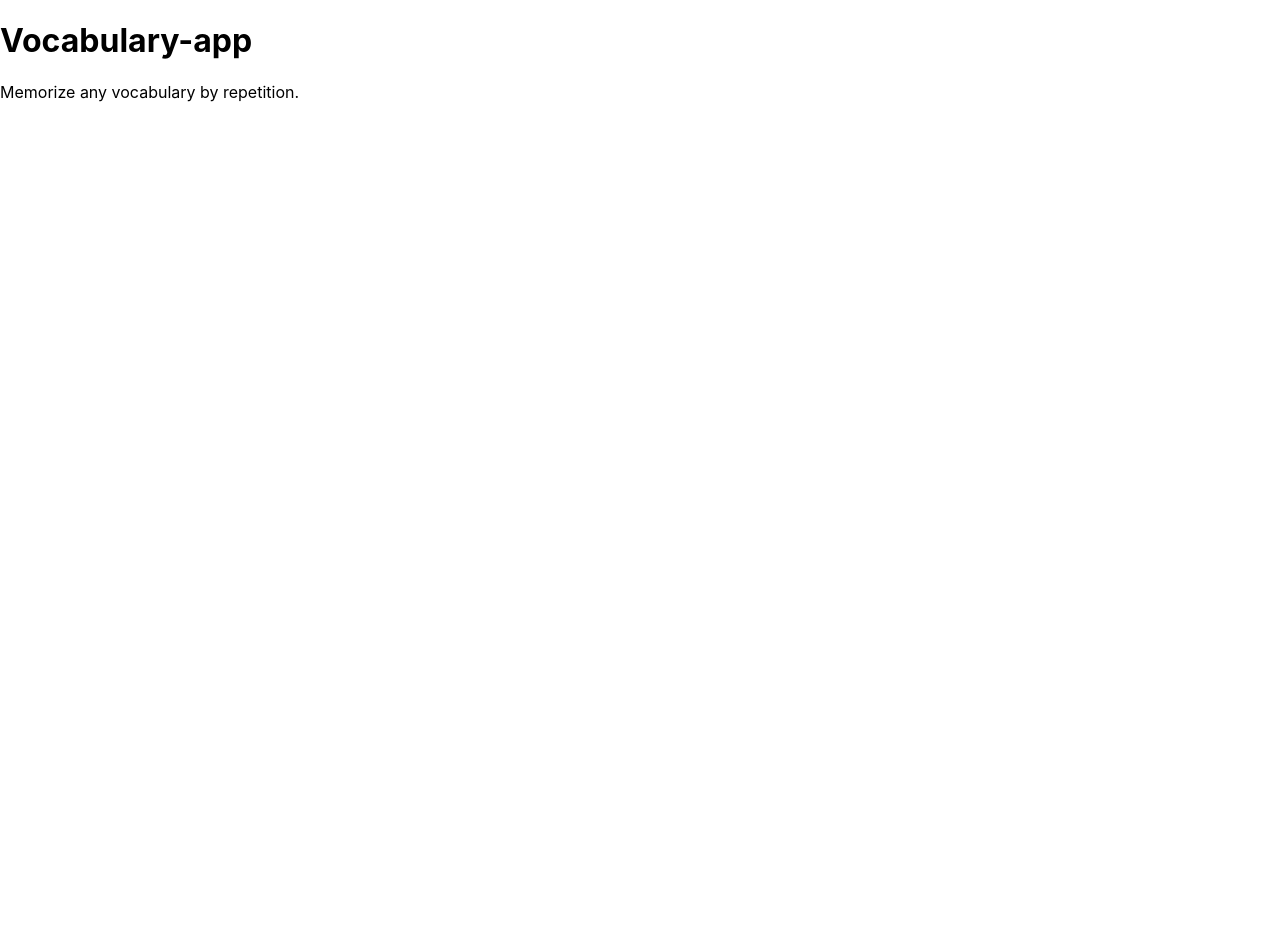
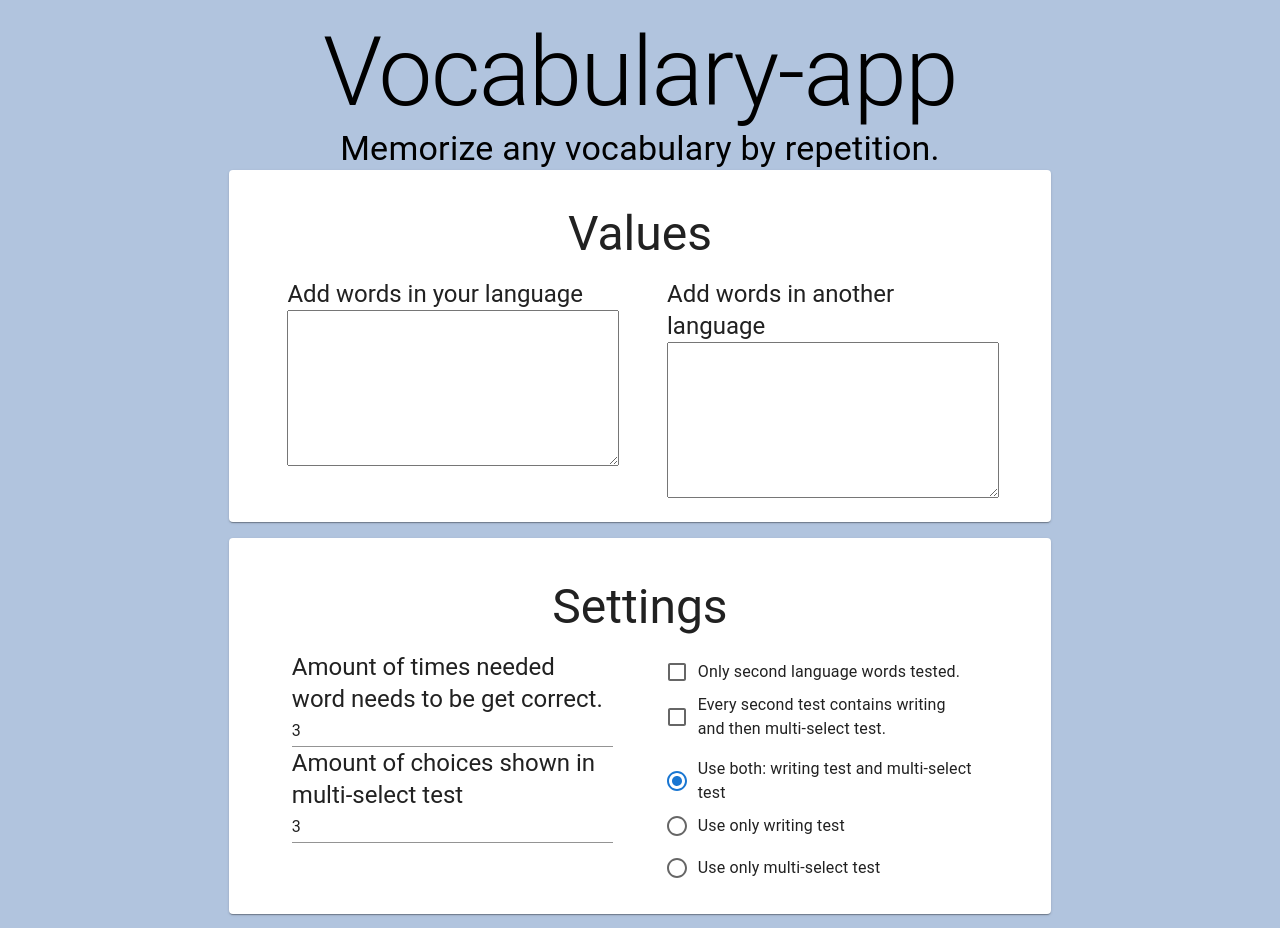
Before and after one commit to Crare/vocabulary-app, a React (Create React App) app: page / in a window 1280 px wide. Shown: the top 928 px of the page. Before the commit the page ends 800 px from the top, so only its background shows below. Built offline with nearby package versions, Linux system fonts and the light colour scheme.

Commit message:
add main page content

```diff
--- /dev/null
+++ b/src/pages/Main/Header.tsx
@@ -0,0 +1,17 @@
+import { Grid, Typography } from "@mui/material";
+import "./Main.css";
+
+export const Header = () => {
+  return (
+    <Grid item className="header" xs={12}>
+      <Grid item>
+        <Typography variant="h1" textAlign={"center"}>
+          Vocabulary-app
+        </Typography>
+        <Typography variant="h4" textAlign={"center"}>
+          Memorize any vocabulary by repetition.
+        </Typography>
+      </Grid>
+    </Grid>
+  );
+};
--- a/src/pages/Main/Main.css
+++ b/src/pages/Main/Main.css
@@ -1,5 +1,17 @@
+.container {
+    background-color: #b1c4de;
+    height: 100%;
+    display: flex;
+    flex-direction: column;
+}
 
-.container {
-    background-color: '#456';
-    height: '100hv';
+.header {
+    flex: 1;
+    justify-content: center;
 }
+
+.card {
+    border-radius: 25px;
+    padding: 20px;
+    background-color: #dbe4f0;
+}
--- a/src/pages/Main/Main.tsx
+++ b/src/pages/Main/Main.tsx
@@ -1,12 +1,186 @@
-import React from "react";
+import { useState } from "react";
 import "./Main.css";
+import {
+  Card,
+  Checkbox,
+  FormControlLabel,
+  FormGroup,
+  Grid,
+  Input,
+  Radio,
+  RadioGroup,
+  TextareaAutosize,
+  Typography,
+} from "@mui/material";
+import { Header } from "./Header";
 
 const Main = () => {
+  const [wordNeedsToGetCorrectTimes, setWordNeedsToGetCorrectTimes] =
+    useState<number>(3);
+  const [multiSelectChoicesAmount, setMultiSelectChoicesAmount] =
+    useState<number>(3);
+
+  const [onlySecondLanguageWordsTested, setOnlySecondLanguageWordsTested] =
+    useState<boolean>(false);
+  const [everySecondTestIsMultiOrWriting, setEverySecondTestIsMultiOrWriting] =
+    useState<boolean>(false);
+
+  const [language1Words, setLanguage1Words] = useState<string>("");
+  const [language2Words, setLanguage2Words] = useState<string>("");
+
+  const [testType, setTestType] = useState<string>("both"); // "both" | "multi-select" | "writing"
+
   return (
-    <div className="container">
-      <h1>Vocabulary-app</h1>
-      <p>Memorize any vocabulary by repetition.</p>
-    </div>
+    <Grid className="container" justifyContent={"center"}>
+      <Grid
+        container
+        p={2}
+        flexDirection={"row"}
+        xs={12}
+        md={8}
+        justifyContent={"center"}
+      >
+        <Header />
+
+        <Grid
+          container
+          className="content"
+          xs={12}
+          gap={2}
+          flexDirection={"column"}
+        >
+          <Card style={{ padding: 20 }}>
+            <Typography variant="h3" m={2} textAlign={"center"}>
+              Values
+            </Typography>
+
+            <Grid
+              container
+              flexDirection={"row"}
+              gap={2}
+              justifyContent={"space-evenly"}
+            >
+              <Grid item xs={12} sm={5}>
+                <Typography variant="h5">Add words in your language</Typography>
+                <TextareaAutosize
+                  style={{ width: "100%" }}
+                  minRows={10}
+                  value={language1Words}
+                  onChange={(e) => setLanguage1Words(e.target.value)}
+                />
+              </Grid>
+              <Grid item xs={12} sm={5}>
+                <Typography variant="h5">
+                  Add words in another language
+                </Typography>
+                <TextareaAutosize
+                  style={{ width: "100%" }}
+                  minRows={10}
+                  value={language2Words}
+                  onChange={(e) => setLanguage2Words(e.target.value)}
+                />
+              </Grid>
+            </Grid>
+          </Card>
+
+          <Card style={{ padding: 25 }}>
+            <Typography variant="h3" m={2} textAlign={"center"}>
+              Settings
+            </Typography>
+
+            <Grid
+              container
+              flexDirection={"row"}
+              gap={2}
+              justifyContent={"space-evenly"}
+            >
+              <Grid item xs={12} md={5}>
+                <Typography variant="h5">
+                  Amount of times needed word needs to be get correct.
+                </Typography>
+                <Input
+                  type="number"
+                  style={{ width: "100%" }}
+                  value={wordNeedsToGetCorrectTimes}
+                  onChange={(e) =>
+                    setWordNeedsToGetCorrectTimes(parseInt(e.target.value))
+                  }
+                />
+                <Typography variant="h5">
+                  Amount of choices shown in multi-select test
+                </Typography>
+                <Input
+                  type="number"
+                  style={{ width: "100%" }}
+                  value={multiSelectChoicesAmount}
+                  onChange={(e) =>
+                    setMultiSelectChoicesAmount(parseInt(e.target.value))
+                  }
+                />
+              </Grid>
+              <Grid item xs={12} md={5} gap={2}>
+                <Grid mb={2}>
+                  <FormGroup>
+                    <FormControlLabel
+                      control={
+                        <Checkbox
+                          checked={onlySecondLanguageWordsTested}
+                          onChange={(e) =>
+                            setOnlySecondLanguageWordsTested(e.target.checked)
+                          }
+                        />
+                      }
+                      label="Only second language words tested."
+                    />
+                    <FormControlLabel
+                      control={
+                        <Checkbox
+                          checked={everySecondTestIsMultiOrWriting}
+                          onChange={(e) =>
+                            setEverySecondTestIsMultiOrWriting(e.target.checked)
+                          }
+                        />
+                      }
+                      label="Every second test contains writing and then multi-select test."
+                    />
+                  </FormGroup>
+                </Grid>
+
+                <RadioGroup
+                  aria-labelledby="demo-radio-buttons-group-label"
+                  defaultValue="both"
+                  name="radio-buttons-group"
+                  value={testType}
+                  onChange={(e) => setTestType(e.target.value)}
+                >
+                  <FormControlLabel
+                    value="both"
+                    control={<Radio />}
+                    label="Use both: writing test and multi-select test"
+                  />
+                  <FormControlLabel
+                    value="writing"
+                    control={<Radio />}
+                    label="Use only writing test"
+                  />
+                  <FormControlLabel
+                    value="multi-select"
+                    control={<Radio />}
+                    label="Use only multi-select test"
+                  />
+                </RadioGroup>
+              </Grid>
+            </Grid>
+          </Card>
+
+          <Card style={{ padding: 25 }}>
+            <Typography variant="h3" m={2} textAlign={"center"}>
+              Ready?
+            </Typography>
+          </Card>
+        </Grid>
+      </Grid>
+    </Grid>
   );
 };
 
```
